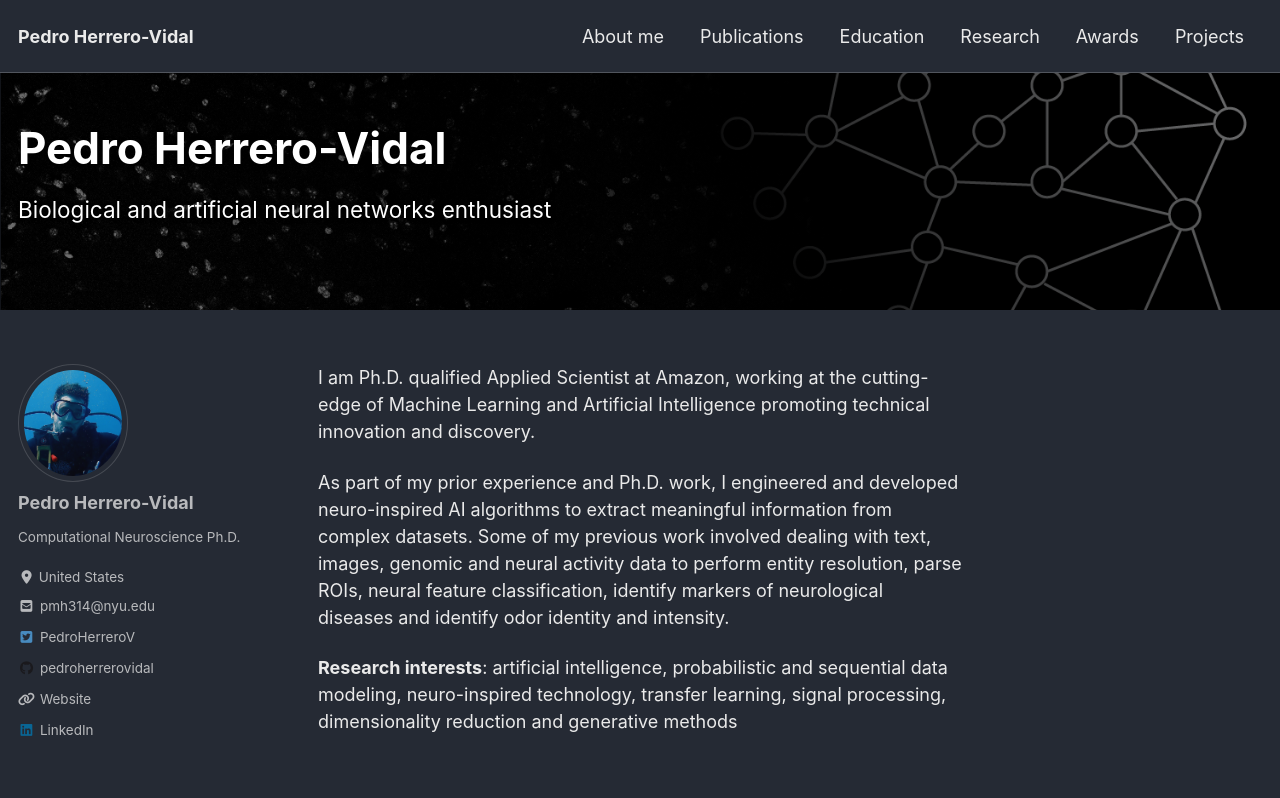
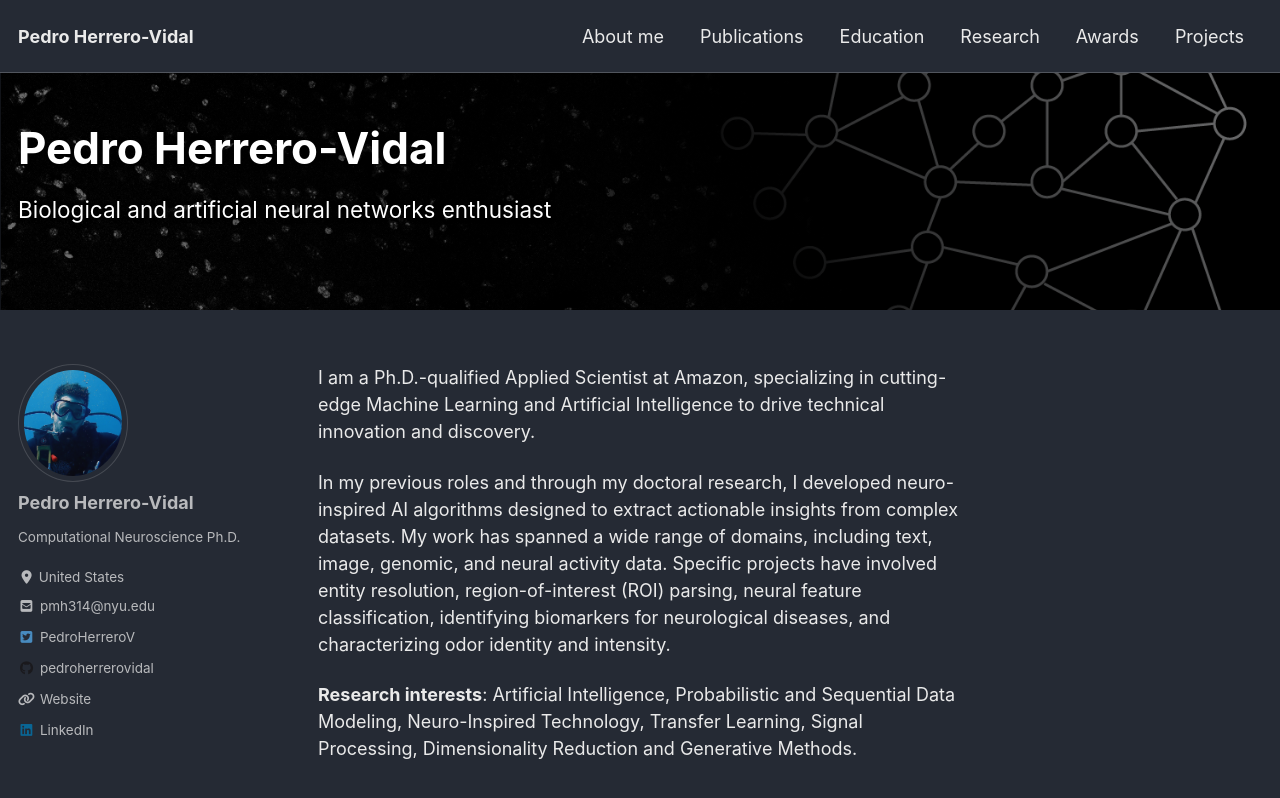
Before and after one commit to pedroherrerovidal/pedroherrerovidal.github.io, a Jekyll site: the page built from index.md, in a window 1280 px wide and 900 px high. Shown: the top 798 px of the window. Built offline with Jekyll 4.4.1, drawn with Linux system fonts in a browser that asks for light colours; cached includes are drawn as plain includes; nearby versions of some CDN libraries.

Commit message:
Update index.md

```diff
--- a/index.md
+++ b/index.md
@@ -7,8 +7,8 @@ header:
   overlay_filter: 0.5 # same as adding an opacity of 0.5 to a black background
 ---
 
-I am Ph.D. qualified Applied Scientist at Amazon, working at the cutting-edge of Machine Learning and Artificial Intelligence promoting technical innovation and discovery.
+I am a Ph.D.-qualified Applied Scientist at Amazon, specializing in cutting-edge Machine Learning and Artificial Intelligence to drive technical innovation and discovery.
 
-As part of my prior experience and Ph.D. work, I engineered and developed neuro-inspired AI algorithms to extract meaningful information from complex datasets. Some of my previous work involved dealing with text, images, genomic and neural activity data to perform entity resolution, parse  ROIs, neural feature classification, identify markers of neurological diseases and identify odor identity and intensity.
+In my previous roles and through my doctoral research, I developed neuro-inspired AI algorithms designed to extract actionable insights from complex datasets. My work has spanned a wide range of domains, including text, image, genomic, and neural activity data. Specific projects have involved entity resolution, region-of-interest (ROI) parsing, neural feature classification, identifying biomarkers for neurological diseases, and characterizing odor identity and intensity.
 
-**Research interests**: artificial intelligence, probabilistic and sequential data modeling, neuro-inspired technology, transfer learning, signal processing, dimensionality reduction and generative methods
+**Research interests**: Artificial Intelligence, Probabilistic and Sequential Data Modeling, Neuro-Inspired Technology, Transfer Learning, Signal Processing, Dimensionality Reduction and Generative Methods.
```
